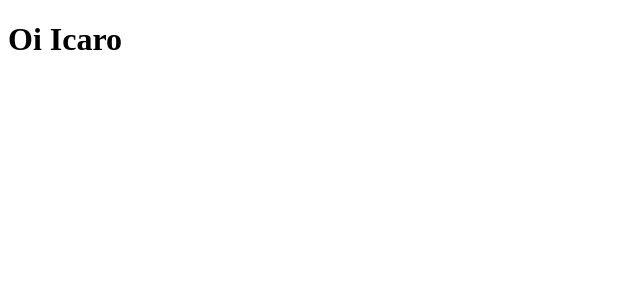
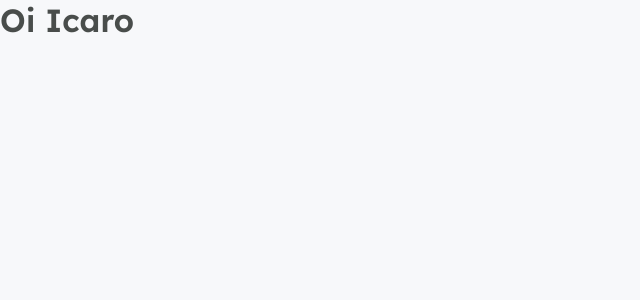
Before and after one commit to IcaroRodrigues/podcastr, a Next.js app: page / in a window 1280 px wide. Shown: the top 300 px of the page, without its empty margins (0-640 px from the left). Built offline with nearby package versions, Linux system fonts and the light colour scheme.

Commit message:
feat: adiciona estilos globais e configurações de fontes

```diff
--- a/package.json
+++ b/package.json
@@ -10,7 +10,8 @@
   "dependencies": {
     "next": "10.1.3",
     "react": "17.0.2",
-    "react-dom": "17.0.2"
+    "react-dom": "17.0.2",
+    "sass": "^1.32.11"
   },
   "devDependencies": {
     "@types/node": "^14.14.41",
--- a/src/pages/_app.tsx
+++ b/src/pages/_app.tsx
@@ -1,3 +1,5 @@
+import '../styles/global.scss'
+
 function MyApp({ Component, pageProps }) {
   return <Component {...pageProps} />
 }
--- /dev/null
+++ b/src/pages/_document.tsx
@@ -0,0 +1,22 @@
+import Document, { Html, Head, Main, NextScript } from 'next/document'
+
+export default class MyDocument extends Document {
+
+  render () {
+    return (
+      <Html>
+
+        <Head>
+          <link rel="preconnect" href="https://fonts.gstatic.com" />
+          <link href="https://fonts.googleapis.com/css2?family=Inter&family=Lexend:wght@500;600&display=swap" rel="stylesheet" />
+        </Head>
+
+        <body>
+          <Main />
+          <NextScript />
+        </body>
+
+      </Html>
+    )
+  }
+}
--- /dev/null
+++ b/src/styles/global.scss
@@ -0,0 +1,61 @@
+* {
+  margin: 0;
+  padding: 0;
+  box-sizing: border-box;
+}
+
+:root {
+  --white: #FFF;
+
+  --gray-50: #F7F8FA;
+  --gray-100: #E6E8EB;
+  --gray-200: #AFB2B1;
+  --gray-500: #808080;
+  --gray-800: #494D4B;
+
+  --green-500: #04D361;
+
+  --purple-300: #9F75FF;
+  --purple-400: #9164FA;
+  --purple-500: #8257E5;
+  --purple-800: #6F48C9;
+}
+
+@media ( max-width: 1080px ) {
+  html {
+    font-size: 93.75%; // 15px
+  }
+}
+
+@media ( max-width: 720px ) {
+  html {
+    font-size: 87.5%; // 14px
+  }
+}
+
+body {
+  background: var(--gray-50);
+}
+
+body, input, textarea, button {
+  font: 500 1rem Inter, sans-serif;
+  color: var(--gray-500);
+}
+
+h1, h2, h3, h4, h5, h6 {
+  font-weight: 600;
+  font-family: Lexend, sans-serif;
+  color: var(--gray-800);
+}
+
+h1 {
+  font-size: 2rem;
+}
+
+h2 {
+  font-size: 1.5rem;
+}
+
+button {
+  cursor: pointer;
+}
```
Also changed, not shown: 1 other file (tests, documents, lock files or other folders).
